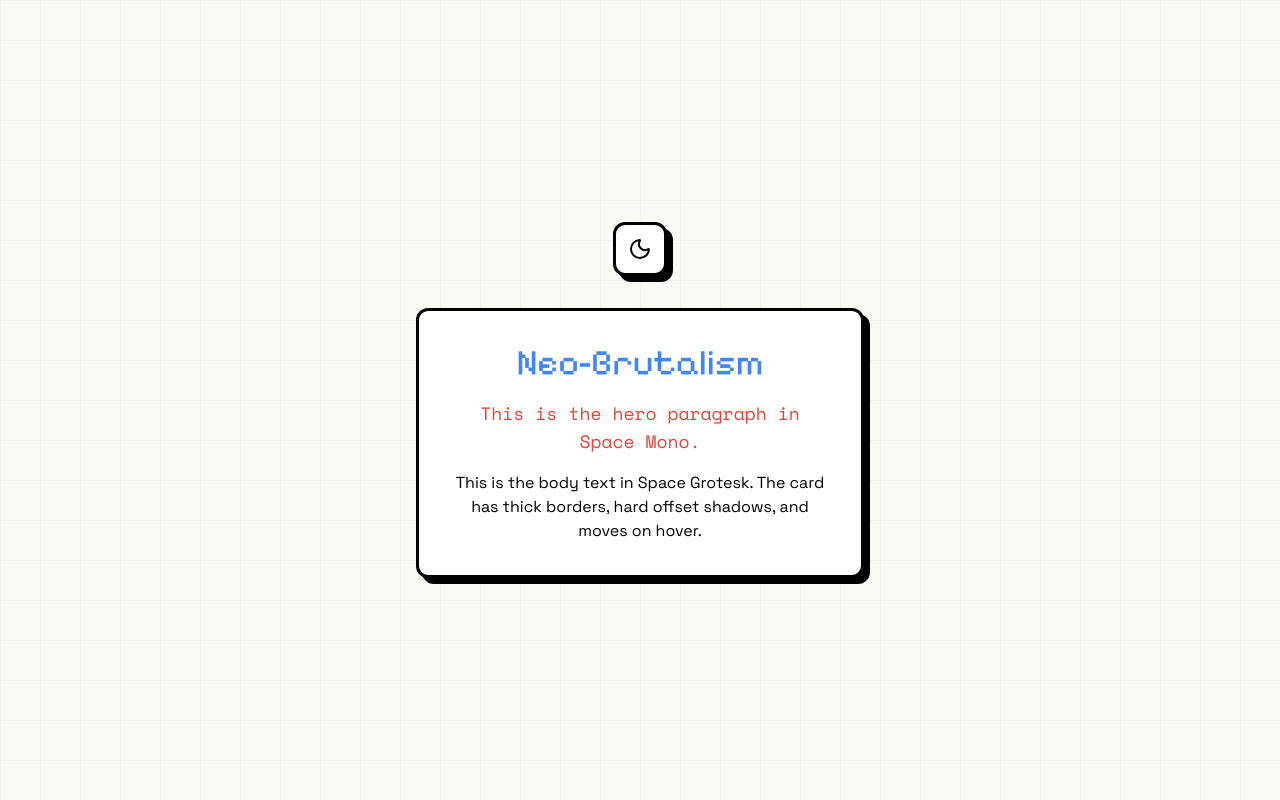
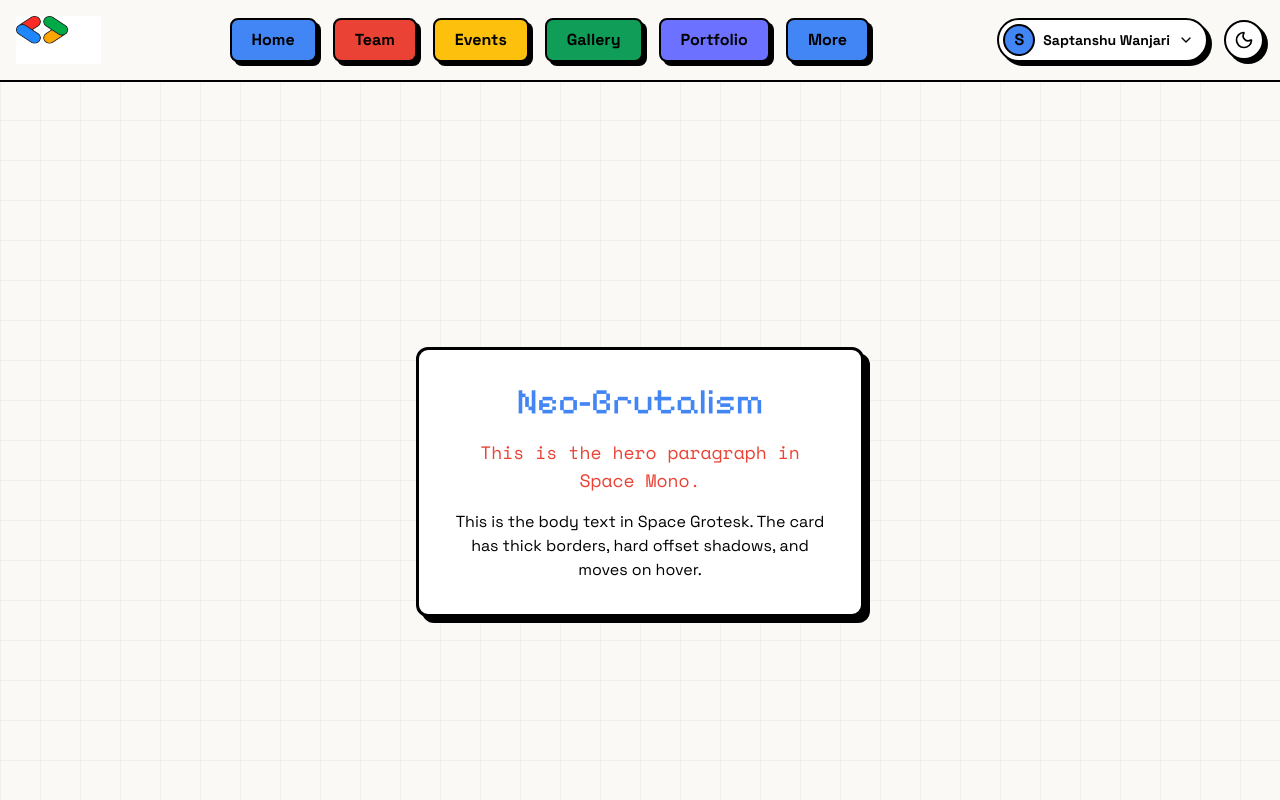
Before and after one commit to AksharJain/gdg-rbu-frontend-task-AksharJain, a Next.js app: page / in a window 1280 px wide. Shown: the top 800 px of the page. Built offline with nearby package versions, Linux system fonts and the light colour scheme.

Commit message:
add navbar with theme toggle and mobile menu

```diff
--- a/src/app/layout.tsx
+++ b/src/app/layout.tsx
@@ -2,6 +2,7 @@ import type { Metadata } from "next";
 import { Pixelify_Sans, Space_Mono, Space_Grotesk } from "next/font/google";
 import "./globals.css";
 import { ThemeProvider } from "@/components/ThemeProvider";
+import { Navbar } from "@/components/Navbar";
 
 const pixel = Pixelify_Sans({ subsets: ["latin"], variable: "--font-pixel" });
 const mono2 = Space_Mono({ weight: ["400", "700"], subsets: ["latin"], variable: "--font-mono2" });
@@ -21,6 +22,7 @@ export default function RootLayout({
     <html lang="en" suppressHydrationWarning>
       <body className={`${pixel.variable} ${mono2.variable} ${body.variable} font-body antialiased`}>
         <ThemeProvider attribute="class" defaultTheme="light">
+          <Navbar />
           {children}
         </ThemeProvider>
       </body>
--- a/src/app/page.tsx
+++ b/src/app/page.tsx
@@ -1,29 +1,8 @@
 "use client";
 
-import { useTheme } from "next-themes";
-import { Moon, Sun } from "lucide-react";
-import { useEffect, useState } from "react";
-
 export default function Home() {
-  const { theme, setTheme } = useTheme();
-  const [mounted, setMounted] = useState(false);
-
-  useEffect(() => {
-    setMounted(true);
-  }, []);
-
   return (
     <main className="min-h-screen flex flex-col items-center justify-center p-8 gap-8">
-      {mounted && (
-        <button
-          onClick={() => setTheme(theme === "dark" ? "light" : "dark")}
-          className="brutal p-3 flex items-center justify-center text-black bg-gdg-yellow"
-          aria-label="Toggle theme"
-        >
-          {theme === "dark" ? <Sun size={24} /> : <Moon size={24} />}
-        </button>
-      )}
-
       <div className="brutal p-8 max-w-md w-full text-center space-y-4">
         <h1 className="font-pixel text-4xl text-gdg-blue">Neo-Brutalism</h1>
         <p className="font-mono2 text-lg text-gdg-red">
--- /dev/null
+++ b/src/components/Navbar.tsx
@@ -0,0 +1,104 @@
+"use client";
+
+import { useState } from "react";
+import Image from "next/image";
+import Link from "next/link";
+import { Menu, X, ChevronDown } from "lucide-react";
+import { AnimatePresence, motion } from "framer-motion";
+import { ThemeToggle } from "./ThemeToggle";
+
+const navLinks = [
+  { name: "Home", href: "#home", color: "bg-gdg-blue" },
+  { name: "Team", href: "#team", color: "bg-gdg-red" },
+  { name: "Events", href: "#events", color: "bg-gdg-yellow" },
+  { name: "Gallery", href: "#", color: "bg-gdg-green" },
+  { name: "Portfolio", href: "#", color: "bg-gdg-purple" },
+  { name: "More", href: "#", color: "bg-gdg-blue" },
+];
+
+export function Navbar() {
+  const [isOpen, setIsOpen] = useState(false);
+
+  return (
+    <nav className="sticky top-0 z-50 bg-[var(--bg)] border-b-2 border-[var(--fg)]">
+      <div className="max-w-7xl mx-auto px-4 h-20 flex items-center justify-between">
+        {/* Left: Logo */}
+        <Link href="/" className="flex-shrink-0">
+          <Image
+            src="/images/logo.png"
+            alt="GDG RBU Logo"
+            width={144}
+            height={48}
+            className="h-12 w-auto"
+          />
+        </Link>
+
+        {/* Center: Desktop Pills */}
+        <div className="hidden md:flex items-center gap-4">
+          {navLinks.map((link) => (
+            <Link
+              key={link.name}
+              href={link.href}
+              className={`rounded-lg px-5 py-2 font-bold text-black border-2 border-black shadow-[4px_4px_0_0_#000] hover:translate-y-1 hover:translate-x-1 hover:shadow-[2px_2px_0_0_#000] transition-all ${link.color}`}
+            >
+              {link.name}
+            </Link>
+          ))}
+        </div>
+
+        {/* Right: User Chip & Toggle */}
+        <div className="flex items-center gap-4">
+          <div className="hidden sm:flex items-center gap-2 border-2 border-black bg-white rounded-full p-1 pr-3 shadow-[4px_4px_0_0_#000]">
+            <div className="w-8 h-8 rounded-full bg-gdg-blue flex items-center justify-center font-bold text-black border-2 border-black">
+              S
+            </div>
+            <span className="font-bold text-black text-sm">Saptanshu Wanjari</span>
+            <ChevronDown size={16} className="text-black" />
+          </div>
+
+          <ThemeToggle />
+
+          {/* Mobile Menu Button */}
+          <button
+            className="md:hidden p-2 border-2 border-[var(--fg)] rounded-md hover:bg-[var(--fg)] hover:text-[var(--bg)] transition-colors"
+            onClick={() => setIsOpen(!isOpen)}
+          >
+            {isOpen ? <X size={24} /> : <Menu size={24} />}
+          </button>
+        </div>
+      </div>
+
+      {/* Mobile Slide-down Panel */}
+      <AnimatePresence>
+        {isOpen && (
+          <motion.div
+            initial={{ height: 0, opacity: 0 }}
+            animate={{ height: "auto", opacity: 1 }}
+            exit={{ height: 0, opacity: 0 }}
+            className="md:hidden overflow-hidden border-b-2 border-[var(--fg)] bg-[var(--bg)]"
+          >
+            <div className="flex flex-col gap-4 p-4">
+              {navLinks.map((link) => (
+                <Link
+                  key={link.name}
+                  href={link.href}
+                  onClick={() => setIsOpen(false)}
+                  className={`rounded-lg px-5 py-3 font-bold text-black border-2 border-black shadow-[4px_4px_0_0_#000] active:translate-y-1 active:translate-x-1 active:shadow-[2px_2px_0_0_#000] transition-all text-center ${link.color}`}
+                >
+                  {link.name}
+                </Link>
+              ))}
+
+              <div className="sm:hidden flex items-center gap-2 border-2 border-black bg-white rounded-full p-2 justify-center shadow-[4px_4px_0_0_#000]">
+                <div className="w-8 h-8 rounded-full bg-gdg-blue flex items-center justify-center font-bold text-black border-2 border-black">
+                  S
+                </div>
+                <span className="font-bold text-black text-sm">Saptanshu Wanjari</span>
+              </div>
+            </div>
+          </motion.div>
+        )}
+      </AnimatePresence>
+    </nav>
+  );
+}
--- /dev/null
+++ b/src/components/ThemeToggle.tsx
@@ -0,0 +1,28 @@
+"use client";
+
+import { useTheme } from "next-themes";
+import { Moon, Sun } from "lucide-react";
+import { useEffect, useState } from "react";
+
+export function ThemeToggle() {
+  const { theme, setTheme } = useTheme();
+  const [mounted, setMounted] = useState(false);
+
+  useEffect(() => {
+    setMounted(true);
+  }, []);
+
+  if (!mounted) {
+    return <div className="w-10 h-10" />;
+  }
+
+  return (
+    <button
+      onClick={() => setTheme(theme === "dark" ? "light" : "dark")}
+      className="w-10 h-10 border-2 border-black shadow-[4px_4px_0_0_#000] bg-white rounded-full hover:translate-y-1 hover:translate-x-1 hover:shadow-[2px_2px_0_0_#000] transition-all text-black flex items-center justify-center"
+      aria-label="Toggle theme"
+    >
+      {theme === "dark" ? <Sun size={20} /> : <Moon size={20} />}
+    </button>
+  );
+}
```
